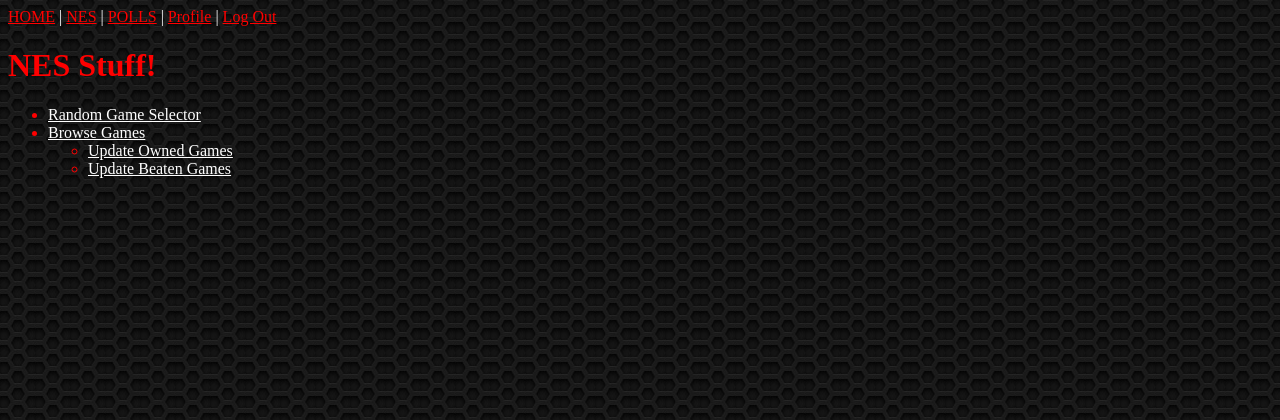
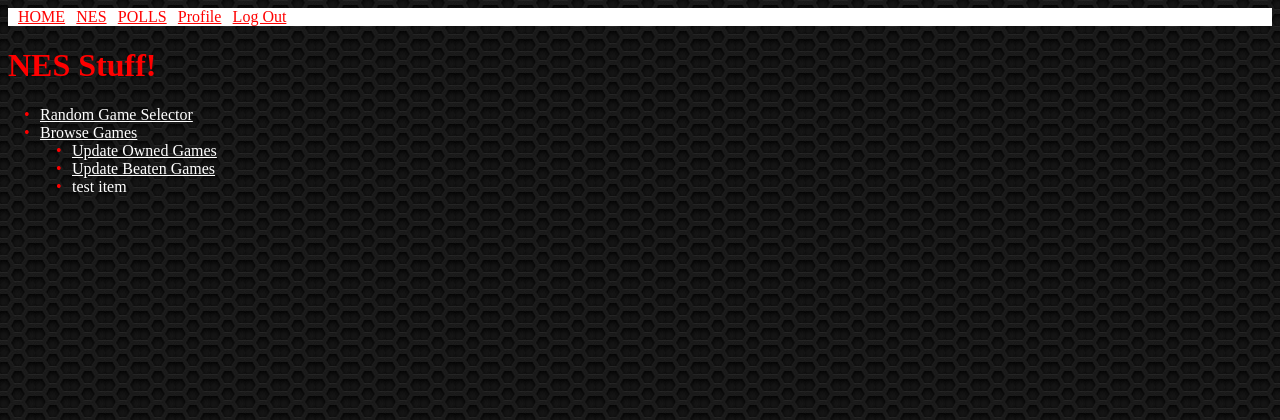
Before and after one commit to thebmo/NESRandomizer, a Django app: page /nes/ in a window 1280 px wide. Shown: the top 420 px of the page. Run offline with Django 3.2, Linux system fonts and the light colour scheme; a user stored in the database is signed in; parts of the project's set-up code (start-up, migrations or seed data) failed here and were passed over.

Commit message:
updated some styling

```diff
--- a/nes_randomizer/nes/templates/nes/index.html
+++ b/nes_randomizer/nes/templates/nes/index.html
@@ -8,6 +8,7 @@
         <ul>
             <li><a href="{% url 'prof:owned' %}">Update Owned Games</a></li>
             <li><a href="{% url 'prof:beaten' %}">Update Beaten Games</a></li>
+            <li>test item</li>
         </ul>
     {% endif %}
 </ul>
--- a/nes_randomizer/static/mysite/styles.css
+++ b/nes_randomizer/static/mysite/styles.css
@@ -1,13 +1,37 @@
+/* main styles */
 body {
     background: url("images/background.png");
     color: white;
     }
+a {
+    color: red;
+    }
+a:hover {
+    color: grey;
+    }
+/* end main styles */
+
+
+/* main list styles     */
 ul {
-    color: red;
+    /* color: white; */
+    list-style-type: none;
+    position: relative;
+    margin-left: 2em;
+    padding-left: 0;
     }
 li a {
     color: white;
     }
+li:before {
+    content: "\2022";
+    position: absolute;
+    left: -1em;
+    color: red;
+    margin-right: 5px;
+    }
+/* end main list styles */
+
 
 h1 {
     color: red;
@@ -15,11 +39,13 @@
 h3 {
     color: red;
     }
-a {
-    color: red;
-    }
 
 table {
     border-color: black;
     background-color: grey;
     }
+
+div .menu {
+    background: white;
+    padding-left: 10px;
+    }
--- a/nes_randomizer/templates/mysite/base.html
+++ b/nes_randomizer/templates/mysite/base.html
@@ -10,7 +10,7 @@
 <link rel="stylesheet" type="text/css" href="{% static 'mysite/styles.css' %}" />
 
 <body>
-    <div id="sidebar">
+    <div class = "menu" id="sidebar">
         {% block sidebar %}
             <div class="menu">
                 <a href="{% url 'index' %}">HOME</a> |
```
Also changed, not shown: nes_randomizer/db.sqlite3.
